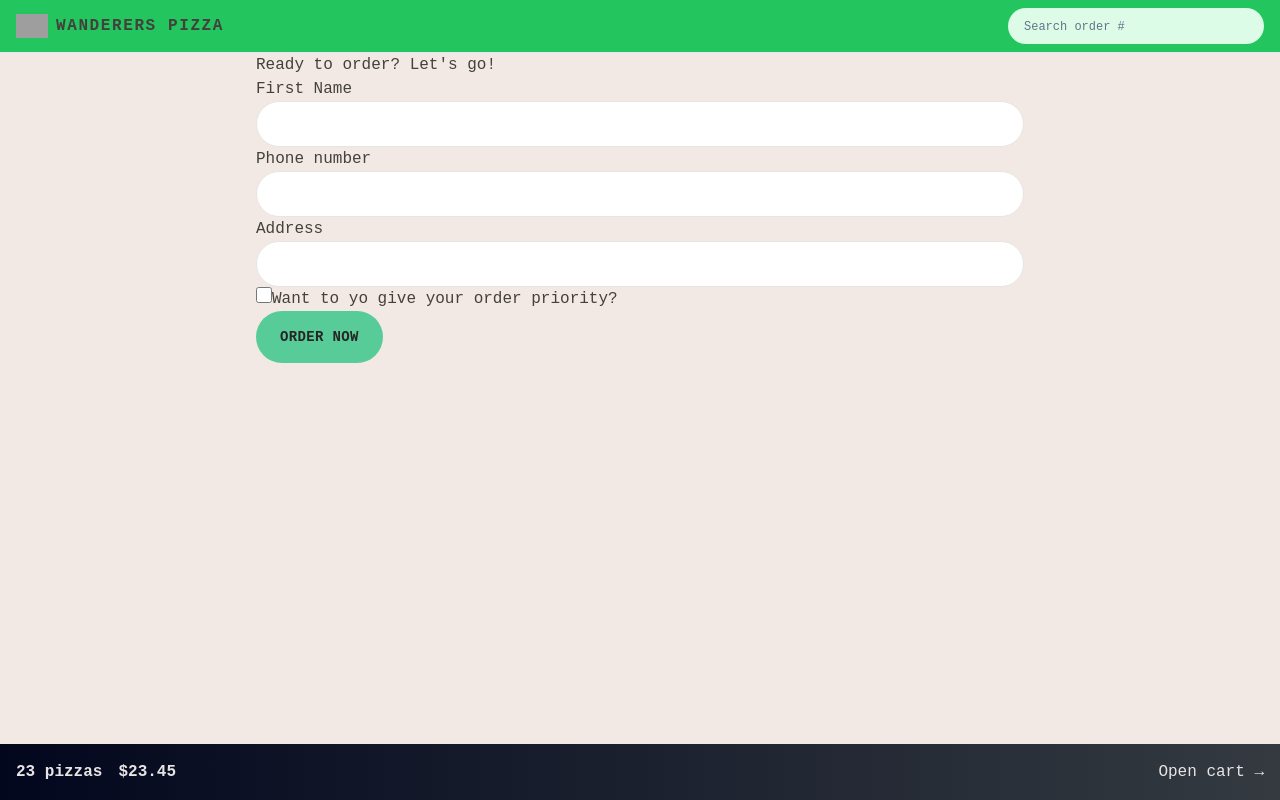
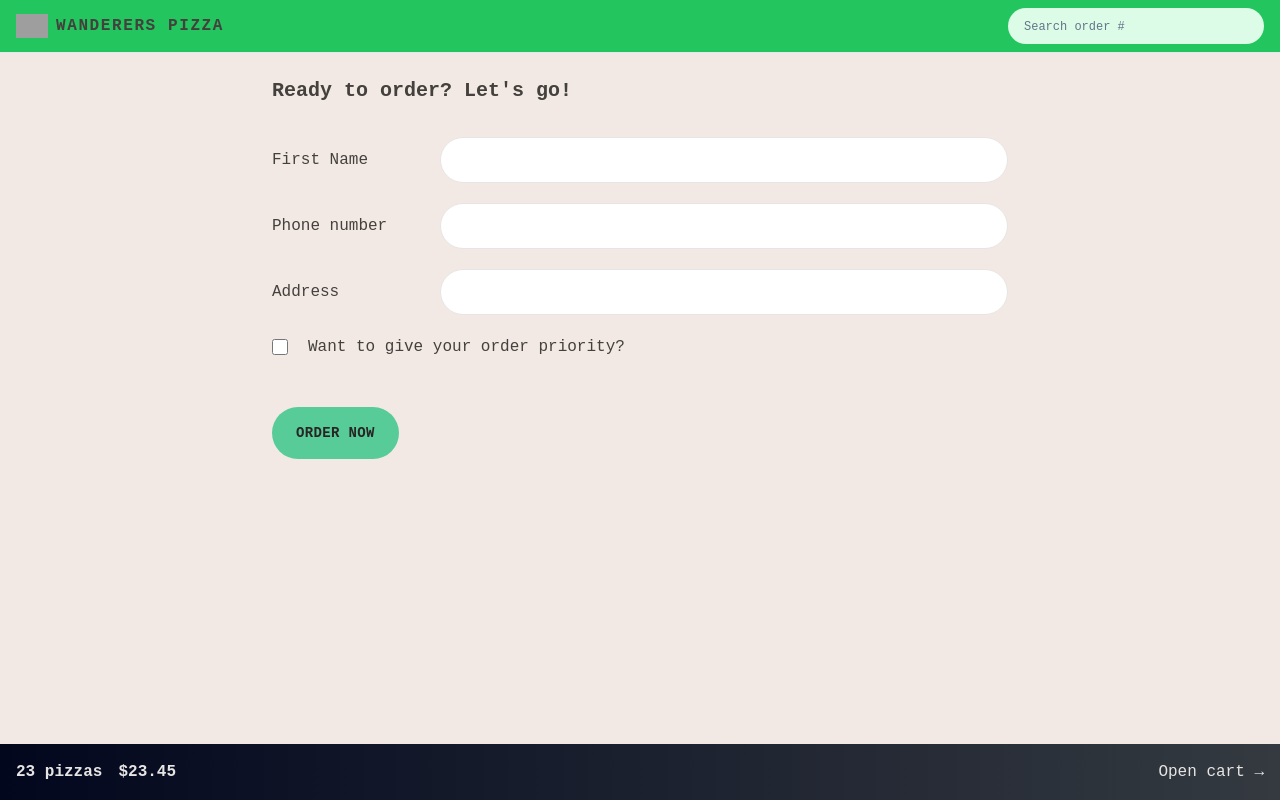
Before and after one commit to naimulabeer/fast-react-pizza-vite, a React (Vite) app: page /order/new in a window 1280 px wide. Built offline with nearby package versions, Linux system fonts and the light colour scheme; grey boxes are pictures that could not be loaded.

Commit message:
styling the order form

```diff
--- a/src/features/order/CreateOrder.jsx
+++ b/src/features/order/CreateOrder.jsx
@@ -43,41 +43,52 @@ function CreateOrder() {
   const cart = fakeCart;
 
   return (
-    <div>
-      <h2>Ready to order? Let's go!</h2>
+    <div className="px-4 py-6">
+      <h2 className="text-xl font-semibold mb-8">Ready to order? Let's go!</h2>
 
       {/* <Form method="POST" action="/order/new"> */}
       <Form method="POST">
-        <div>
-          <label>First Name</label>
-          <input type="text" name="customer" required className="input" />
+        <div className="mb-5 flex flex-col sm:flex-row sm:items-center gap-2">
+          <label className="sm:basis-40">First Name</label>
+          <input type="text" name="customer" required className="input grow" />
         </div>
 
-        <div>
-          <label>Phone number</label>
-          <div>
-            <input type="tel" name="phone" required className="input" />
-          </div>
-          {formErrors?.phone && <p>{formErrors.phone}</p>}
-        </div>
-
-        <div>
-          <label>Address</label>
-          <div>
-            <input type="text" name="address" required className="input" />
+        <div className="mb-5 flex flex-col sm:flex-row sm:items-center gap-2">
+          <label className="sm:basis-40">Phone number</label>
+          <div className="grow">
+            <input type="tel" name="phone" required className="input w-full" />
+            {formErrors?.phone && (
+              <p className="mt-2 text-xs rounded-md p-2 text-red-500">
+                {formErrors.phone}
+              </p>
+            )}
           </div>
         </div>
 
-        <div>
+        <div className="mb-5 flex flex-col sm:flex-row sm:items-center gap-2">
+          <label className="sm:basis-40">Address</label>
+          <div className="grow">
+            <input
+              type="text"
+              name="address"
+              required
+              className="input w-full"
+            />
+          </div>
+        </div>
+
+        <div className="mb-12 flex items-center gap-5">
           <input
-            className="h-4 w-4 accent-green-400"
+            className="h-4 w-4 accent-green-400 focus:ring-2 focus:ring-green-400"
             type="checkbox"
             name="priority"
             id="priority"
             // value={withPriority}
             // onChange={(e) => setWithPriority(e.target.checked)}
           />
-          <label htmlFor="priority">Want to yo give your order priority?</label>
+          <label className="font-medium" htmlFor="priority">
+            Want to give your order priority?
+          </label>
         </div>
 
         <div>
--- a/src/index.css
+++ b/src/index.css
@@ -4,7 +4,7 @@
 
 @layer components {
   .input {
-    @apply w-full rounded-full border border-stone-200 px-4 py-2 text-sm transition-all duration-300 placeholder:text-stone-400 focus:outline-none focus:ring focus:ring-green-400 md:px-6 md:py-3;
+    @apply rounded-full border border-stone-200 px-4 py-2 text-sm transition-all duration-300 placeholder:text-stone-400 focus:outline-none focus:ring focus:ring-green-400 md:px-6 md:py-3;
   }
 
   /* https://dev.to/afif/i-made-100-css-loaders-for-your-next-project-4eje */
```
